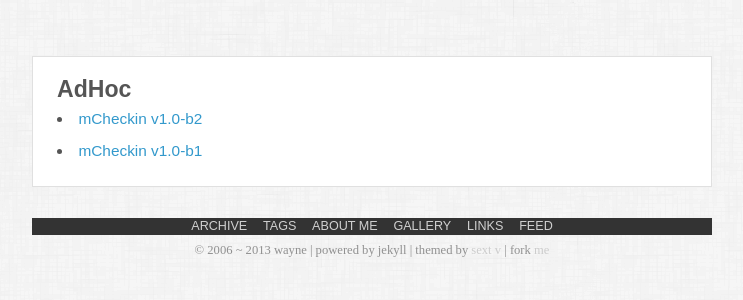
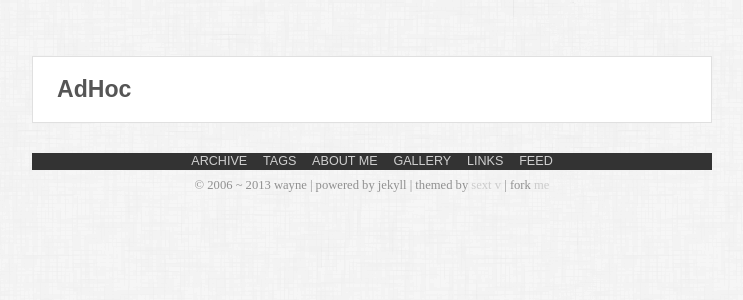
Before and after one commit to waynezhang/blog, a Jekyll site: the page built from adhoc/index.markdown, in a window 1280 px wide. Shown: the top 300 px of the page, without its empty margins (268-1011 px from the left). Built offline with Jekyll 4.4.1, drawn with Linux system fonts in a browser that asks for light colours; some web fonts are replaced.

Commit message:
remove unused files

```diff
--- a/adhoc/index.markdown
+++ b/adhoc/index.markdown
@@ -2,6 +2,3 @@
 title: AdHoc
 layout: page
 ---
-
-- [mCheckin v1.0-b2](itms-services://?action=download-manifest&url=http://lhzhang.com/adhoc/mCheckin-v1.0b2.plist)
-- [mCheckin v1.0-b1](itms-services://?action=download-manifest&url=http://lhzhang.com/adhoc/mCheckin-v1.0b1.plist)
```
Also changed, not shown: 4 other files.
